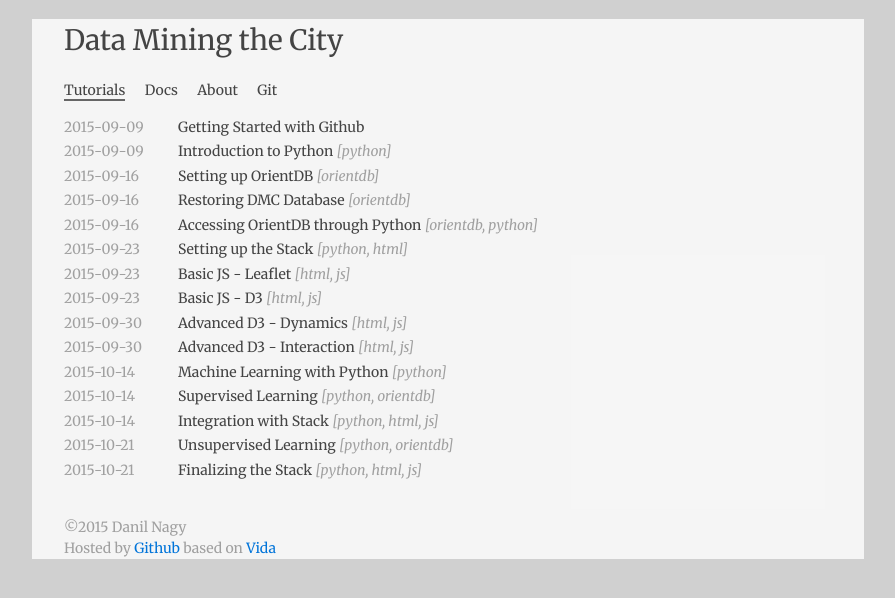
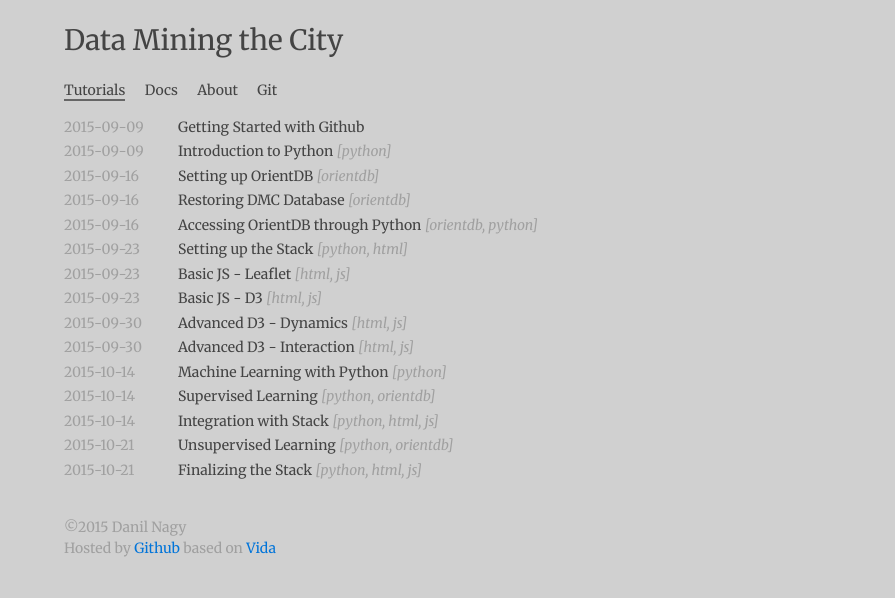
Before and after one commit to danilnagy/dmc, a Jekyll site: the page built from index.html, in a window 1280 px wide. Shown: the top 598 px of the page, without its empty margins (192-1087 px from the left). Built offline with Jekyll 4.4.1, drawn with Linux system fonts in a browser that asks for light colours; Markdown is read by kramdown in place of the engine named in the settings.

Commit message:
Update _layout.scss

```diff
--- a/_sass/_layout.scss
+++ b/_sass/_layout.scss
@@ -3,7 +3,7 @@ main {
     max-width: 48rem;
     margin: 0 auto 3rem;
     height: 100%;
-    background: rgba(255,255,255,.8);
+    //background: rgba(255,255,255,.8);
     padding: 0 2rem;
 }
 .site-header {
```
